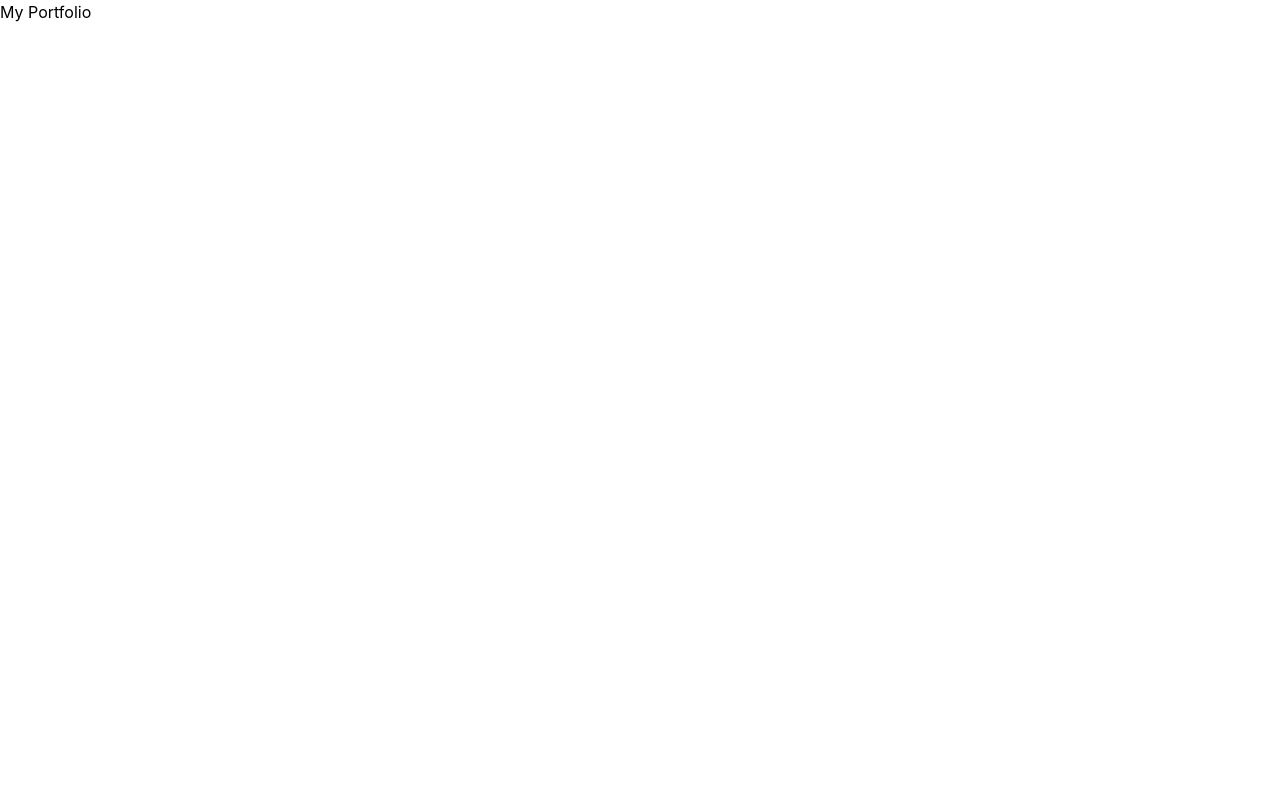
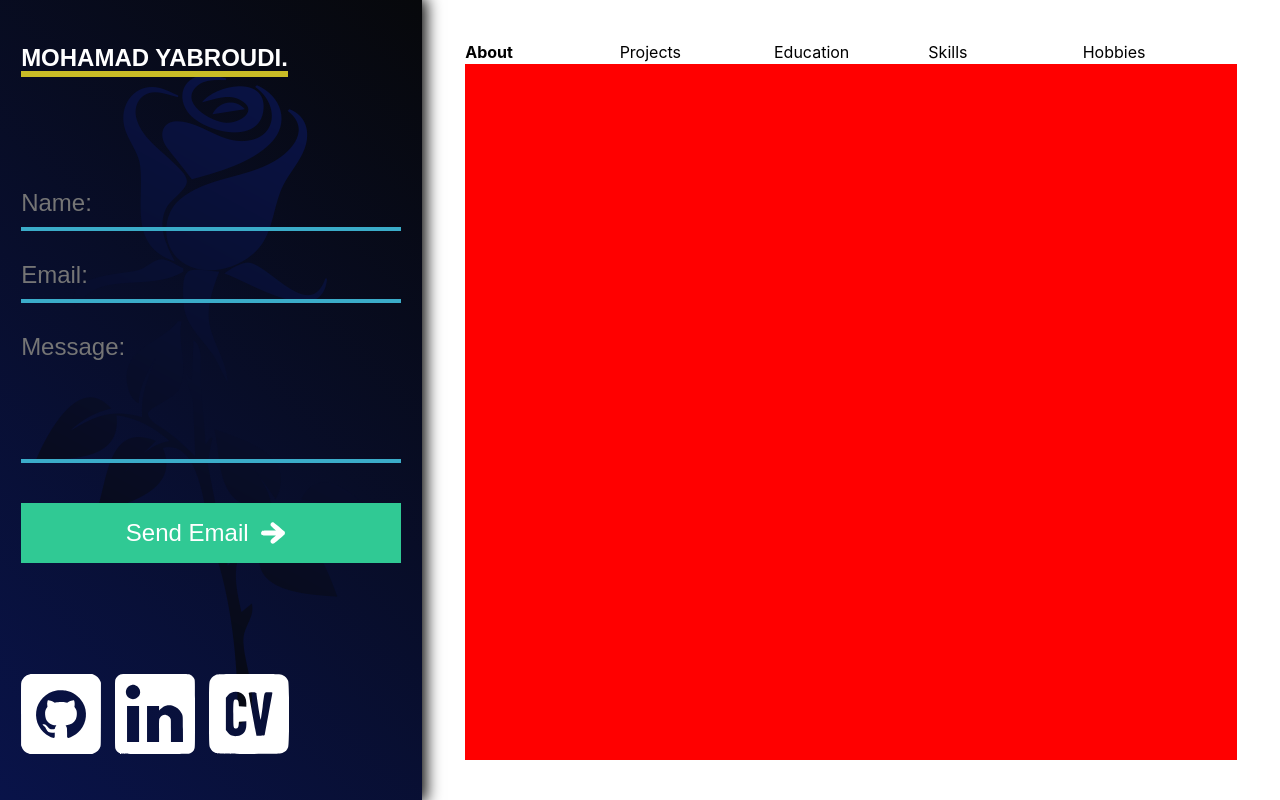
Before and after one commit to MohamadYab/portfolio, a React (Create React App) app: page / in a window 1280 px wide. Built offline with nearby package versions, Linux system fonts and the light colour scheme.

Commit message:
Add useMatchMedia
Change resize functionality from useViewPort and update on every resize to use a matchMedia functionality to stop blocking the heap.

```diff
--- a/src/App.css
+++ b/src/App.css
@@ -284,6 +284,7 @@ textarea {
     flex: 0 0 20%;
     font-size: 1em;
     transition: font-size 1.05s ease-in-out;
+    cursor: pointer;
   }
 
   .scaleFont {
--- a/src/App.js
+++ b/src/App.js
@@ -1,9 +1,14 @@
+import React from 'react';
 import './App.css';
+import Mobile from './components/Mobile';
+import Desktop from './components/Desktop';
+import useMatchMedia from './components/useMatchMedia';
 
 function App() {
+  const desktop = useMatchMedia();
   return (
-    <div className="App">
-      My Portfolio
+    <div>
+      {desktop? <Desktop /> : <Mobile /> }
     </div>
   );
 }
--- a/src/components/Desktop.js
+++ b/src/components/Desktop.js
@@ -1,13 +1,11 @@
 import React from 'react';
 import '../App.css';
-import { useViewport } from '../use-Viewport';
 import Logo from '../components/Logo.js'
 import ContactForm from './ContactForm';
 import Socials from './Socials';
 import Tabs from './Tabs';
 
 function Desktop() {
-  const { isDesktop } = useViewport();
   const test = () => {
 
   }
--- a/src/components/Mobile.js
+++ b/src/components/Mobile.js
@@ -1,12 +1,10 @@
 import React, { useRef } from 'react';
 import '../App.css';
-import { useViewport } from '../use-Viewport';
 import Logo from '../components/Logo.js'
 import ContactForm from './ContactForm';
 import Socials from './Socials';
 
 function Mobile() {
-  const { isDesktop } = useViewport();
   const menuBtn = useRef(null);
   const mobileNav = useRef(null);
 
--- /dev/null
+++ b/src/components/useMatchMedia.js
@@ -0,0 +1,32 @@
+import {useState, useEffect, useRef} from 'react';
+
+const useMatchMedia = (width = 1024) => { // Initial breakpoint with default value of 1024.
+    // useState to return if the window was resized passed the breakpoint or not...
+    const [resized, setResized] = useState(false);
+
+    // a ref to assign the matchMedia to...
+    const matchMediaRef = useRef(null);
+
+    useEffect(() => {
+        // Assign the matchMedia rule to the ref...
+        matchMediaRef.current = window.matchMedia(`(min-width:${width}px)`);
+
+        // Firat initial to check if the media query is true or false.
+        const matched = matchMediaRef.current.matches;
+        matched? setResized(true) : setResized(false);
+
+        // A listener to check if the media query is true or false.
+        const checkResized = (event) => {
+            event.matches? setResized(true) : setResized(false);
+        }
+
+        matchMediaRef.current.addListener(checkResized);
+
+        // Listener clean up function.
+        return () => matchMediaRef.current.removeListener(checkResized);
+    }, [width]);
+
+    return resized;
+}
+
+export default useMatchMedia;
```
